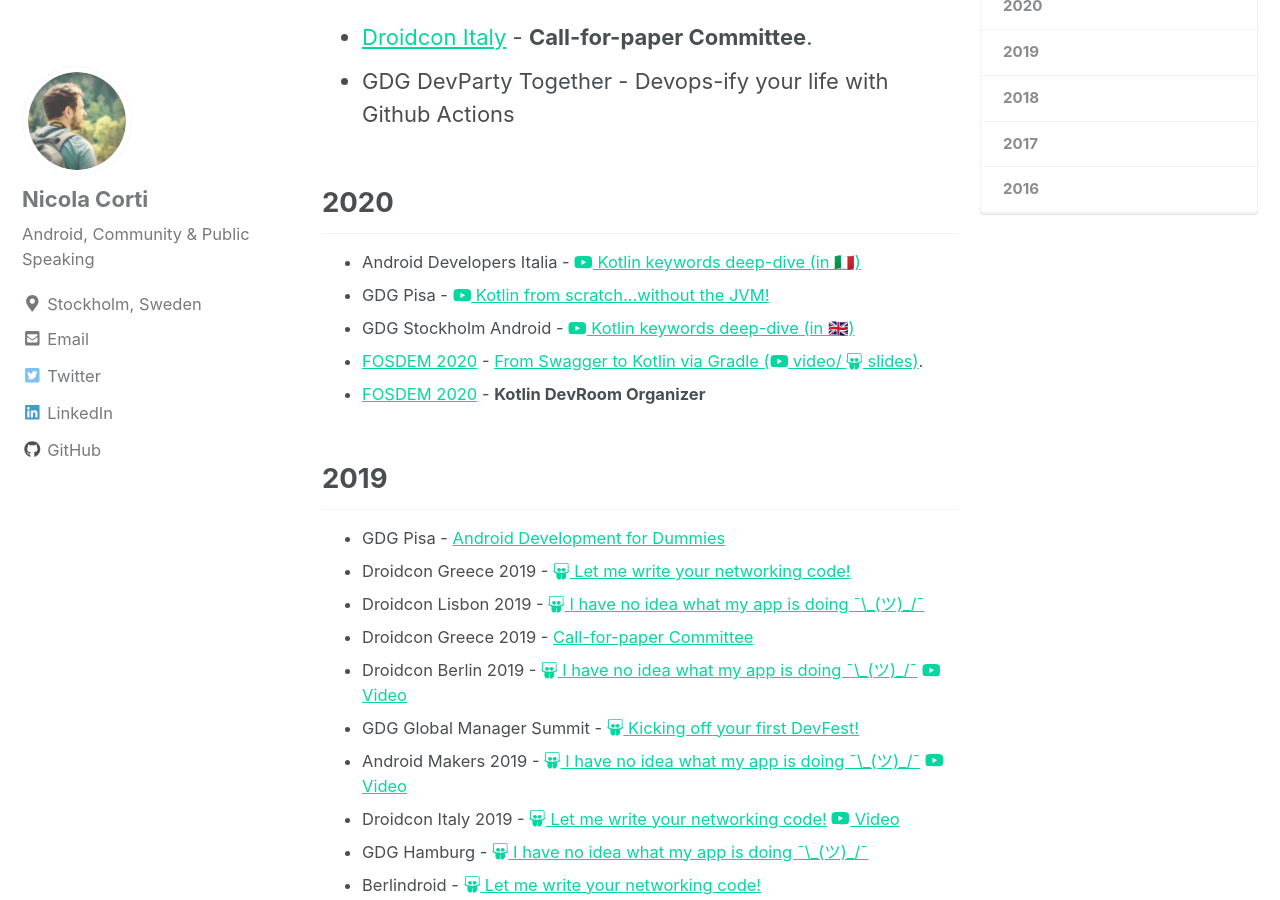
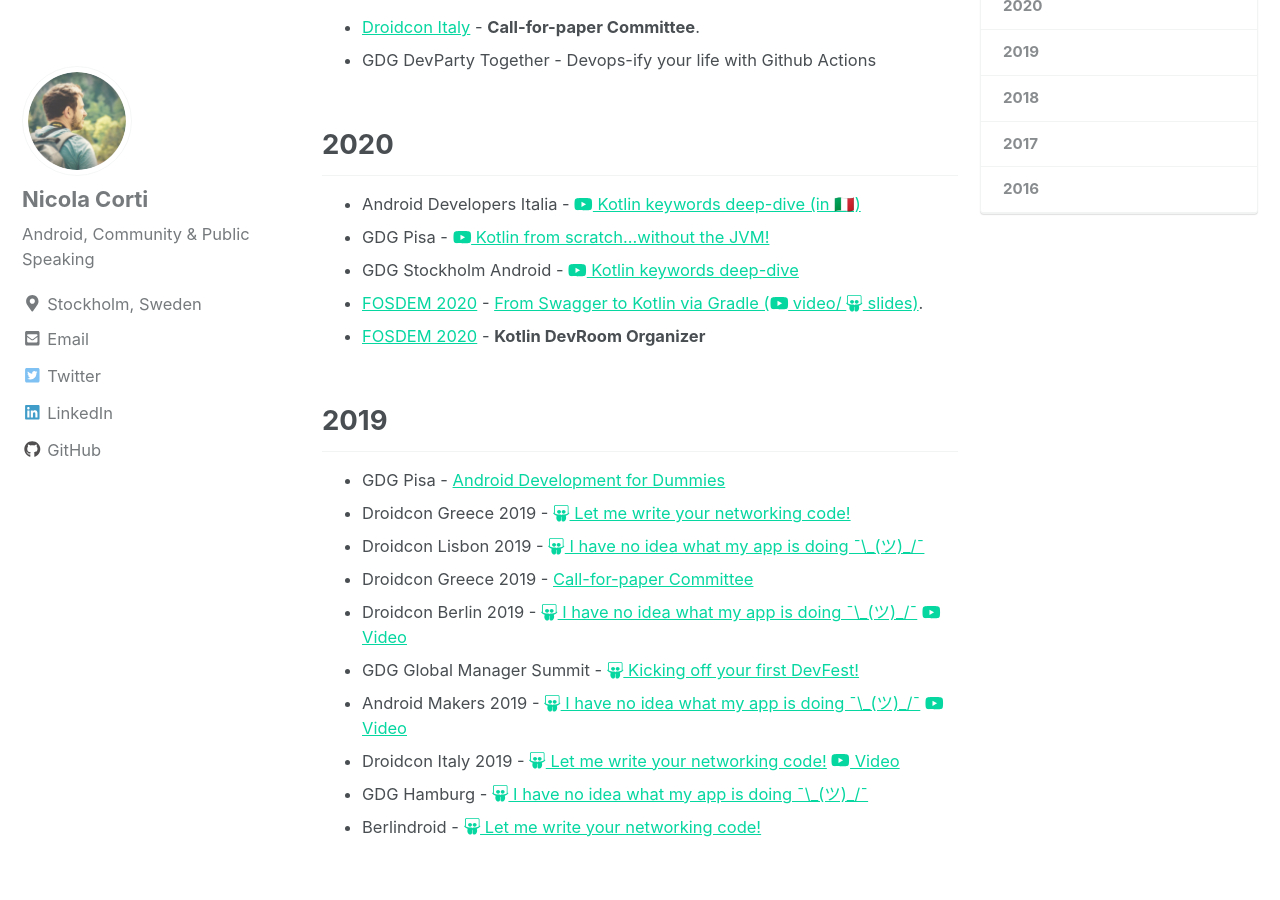
Before and after one commit to cortinico/cortinico.github.io, a Jekyll site: the page built from _pages/talks.md, in a window 1280 px wide and 900 px high, scrolled down 426 px. Built offline with Jekyll 4.4.1, drawn with Linux system fonts in a browser that asks for light colours; nearby versions of some CDN libraries.

Commit message:
Fix talks page font size

```diff
--- a/_pages/talks.md
+++ b/_pages/talks.md
@@ -17,12 +17,13 @@
 
 * [Droidcon Italy](https://droidcon.it) - **Call-for-paper Committee**.
 * GDG DevParty Together - Devops-ify your life with Github Actions
+{: .talk-section }
 
 ## 2020
 
 * Android Developers Italia - [<i class="fab fa-youtube"></i> Kotlin keywords deep-dive (in 🇮🇹)](https://youtu.be/p_URjhF4gvo)
 * GDG Pisa - [<i class="fab fa-youtube"></i> Kotlin from scratch...without the JVM!](https://youtu.be/y1xIp-DG2aw)
-* GDG Stockholm Android - [<i class="fab fa-youtube"></i> Kotlin keywords deep-dive (in 🇬🇧)](https://youtu.be/B1ezr5rrpq8)
+* GDG Stockholm Android - [<i class="fab fa-youtube"></i> Kotlin keywords deep-dive](https://youtu.be/B1ezr5rrpq8)
 * [FOSDEM 2020](https://fosdem.org/2020/schedule/track/kotlin/) - [From Swagger to Kotlin via Gradle (<i class="fab fa-youtube"></i> video/ <i class="fab fa-slideshare"></i> slides)](https://fosdem.org/2020/schedule/event/kotlin_from_swagger_to_kotlin/).
 * [FOSDEM 2020](https://fosdem.org/2020/schedule/track/kotlin/) - **Kotlin DevRoom Organizer**
 {: .talk-section }
```
